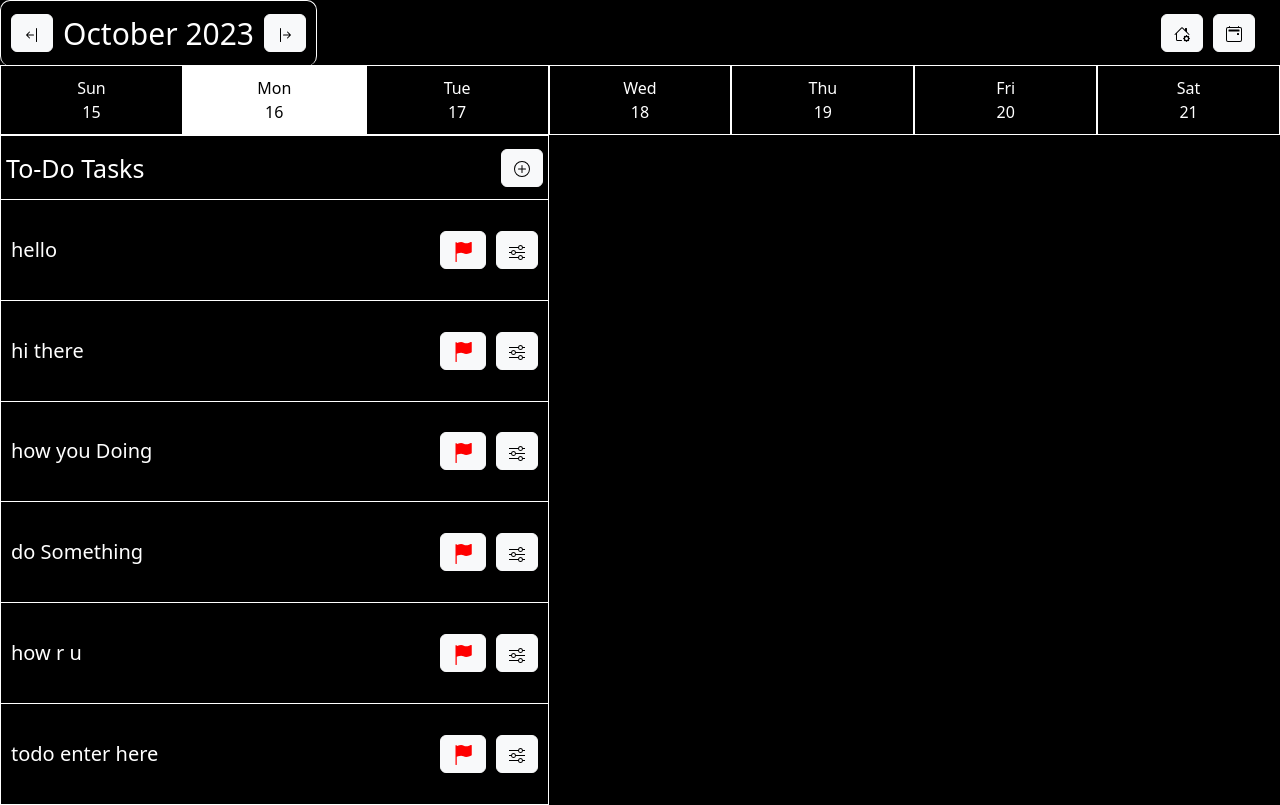
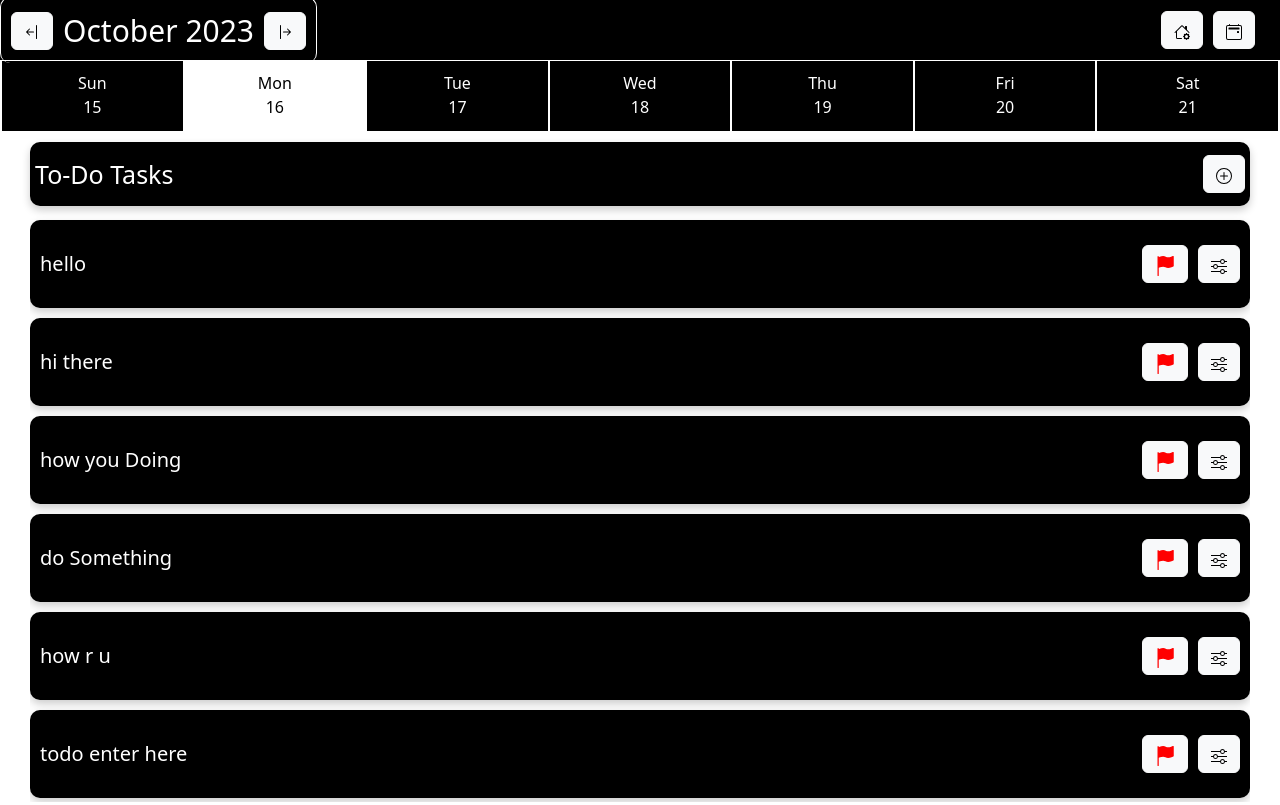
Before and after one commit to koteswararao-budati/structured, a React (Vite) app: page / in a window 1280 px wide. Built offline with nearby package versions, Linux system fonts and the light colour scheme.

Commit message:
Updated UI

```diff
--- a/src/Components/DateBar/DateBar.css
+++ b/src/Components/DateBar/DateBar.css
@@ -1,18 +1,21 @@
 .NavBar {
-    width: 100%;
     text-align: center;
     display: grid;
     grid-template-columns: auto auto auto auto auto auto auto;
+    grid-template-rows: 8.8vh;
+    min-height: 60px;
+    border: 1px solid white;
 }
 
 .NavBarElement {
+    min-height: 60px;
     min-width: 150px;
-    padding: 10px;
     color: white;
+    padding-top: 10px;
     border-left: .5px solid white;
     border-right: .5px solid white;
-    border-top: 1px solid white;
-    border-bottom: 1px solid white;
+    border-top: none;
+    border-bottom: none;
 }
 
 .NavBarElementToday {
--- a/src/Components/DateBar/DateBar.tsx
+++ b/src/Components/DateBar/DateBar.tsx
@@ -43,7 +43,7 @@ function DateBar() {
     }
 
     return (
-        <div className={"NavBar"}>
+        <div className={"NavBar "}>
             {generateNavBarDate()}
         </div>
     )
--- a/src/Components/MainBar/MainBar.css
+++ b/src/Components/MainBar/MainBar.css
@@ -16,8 +16,8 @@
 
 
 .main {
-    height: 8.125vh;
-    min-height: 65px;
+    height: 7.5vh;
+    min-height: 50px;
     display: flex;
     justify-content: space-between;
     color: white;
--- a/src/Components/TodoTasks/TodoTasks.module.css
+++ b/src/Components/TodoTasks/TodoTasks.module.css
@@ -1,11 +1,10 @@
 .tasks {
-    border: 1px solid white;
-    border-top: .5px solid white;
-    border-bottom: none;
     height: 83.6875vh;
     display: grid;
     grid-template-rows: auto auto;
+    width: 100%;
     min-width: 400px;
+    background-color: white;
 }
 
 .tasks * {
@@ -14,14 +13,16 @@
 
 
 .heading {
+    margin: 10px 30px 0 30px;
+    background-color: black;
+    box-shadow: 0 4px 8px 0 rgba(0, 0, 0, 0.2);
+    border-radius: 10px;
     display: flex;
     justify-content: space-between;
     align-items: center;
-    min-height: 60px;
     height: 8vh;
-    width: 100%;
+    min-height: 50px;
     color: white;
-    border-bottom: 1px solid white;
     padding: 0 5px;
 }
 
@@ -35,14 +36,18 @@
     display: grid;
     align-content: start;
     overflow-y: scroll;
+    margin: 0 30px;
 }
 
 .addTaskContainer {
     display: grid;
     align-items: center;
-    border-bottom: .5px solid white;
-    height: 12.59375vh;
+    box-shadow: 0 4px 8px 0 rgba(0, 0, 0, 0.2);
+    background-color: black;
+    border-radius: 10px;
+    height: 11vh;
     min-height: 75px;
+    margin: 10px 0 0 0;
 }
 
 .addTask {
--- a/src/css/App.module.css
+++ b/src/css/App.module.css
@@ -1,8 +1,9 @@
 .mainApp {
     background-color: black;
+    height: 100svh;
+    max-height: 100svh;
 }
 
 .mainBody {
     display: grid;
-    grid-template-columns: 42.89% 47.11%;
 }
```
